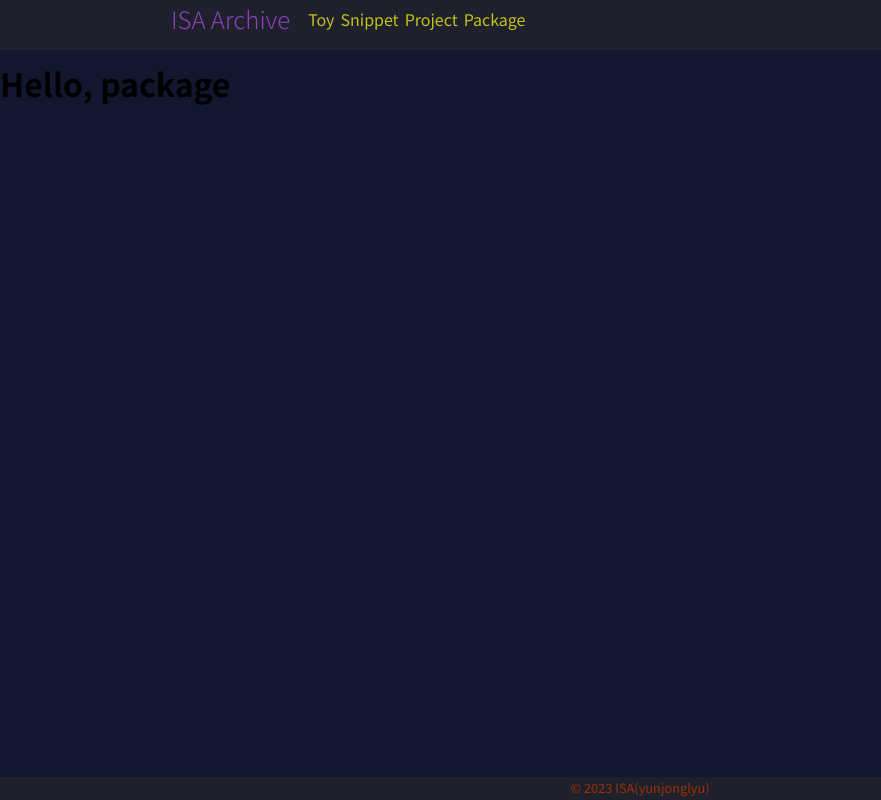
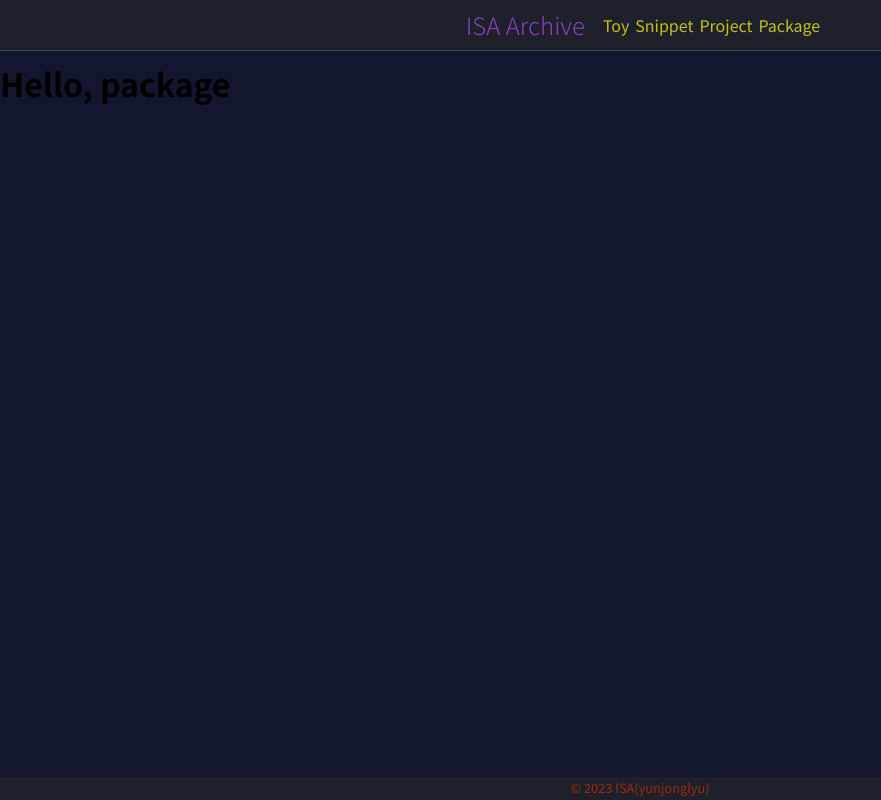
Before and after one commit to yoonjonglyu/yoonjonglyu.github.io, a Next.js app: page /package in a window 1280 px wide. Shown: the whole page, without its empty margins (0-881 px from the left). Built offline with nearby package versions, Linux system fonts and the light colour scheme.

Commit message:
fix(LAYOUT): 기본레이아웃 스타일링 틀어짐

```diff
--- a/components/layouts/defaultLayout.tsx
+++ b/components/layouts/defaultLayout.tsx
@@ -39,11 +39,14 @@ const Wrap = styled.div`
   box-sizing: border-box;
 `;
 const Header = styled.header`
+  display: flex;
+  align-items: center;
   position: fixed;
   width: 100%;
   height: 44px;
   padding: 3px;
   background: var(--color-background-card);
+  border-bottom: 0.5px solid #66666691;
 `;
 const HeaderNav = styled.nav`
   display: flex;
```
